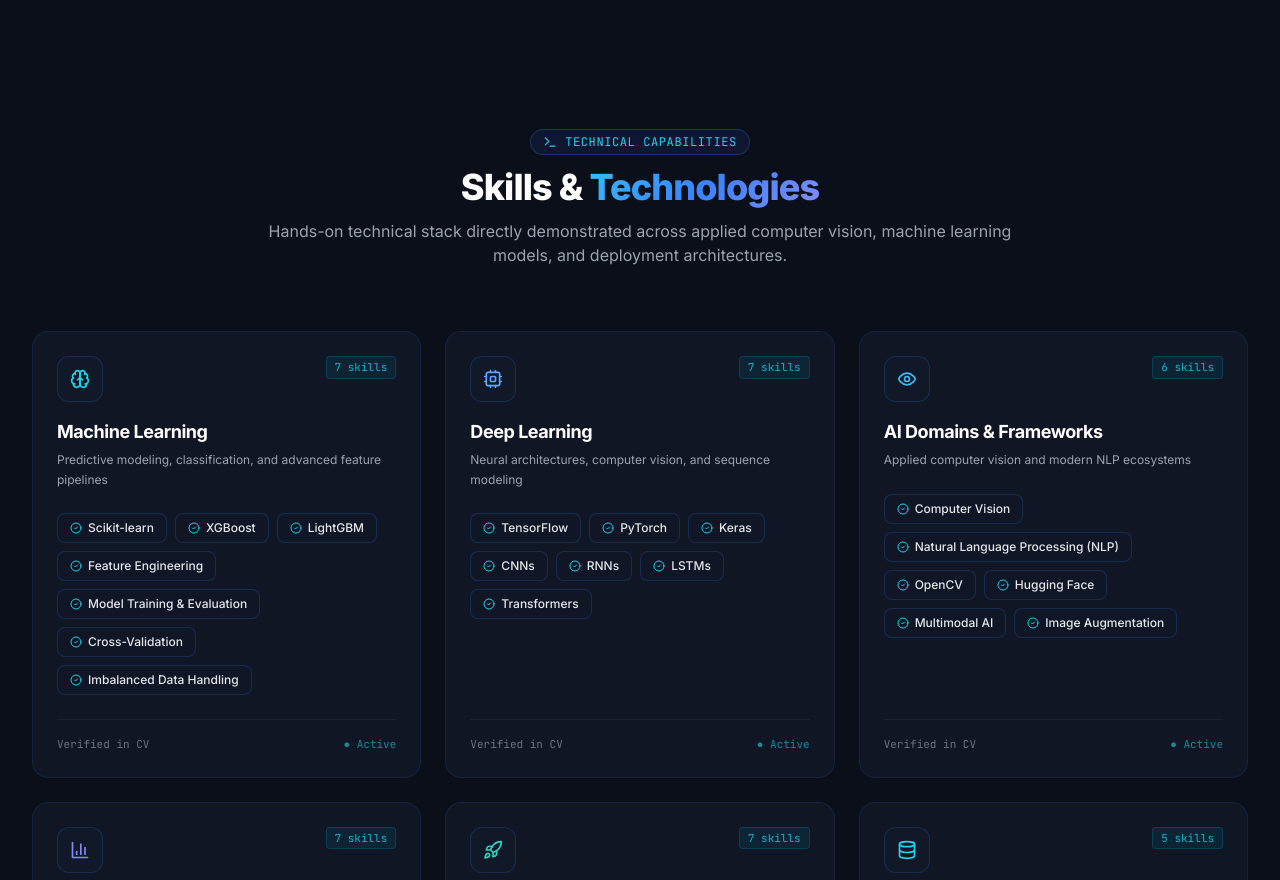
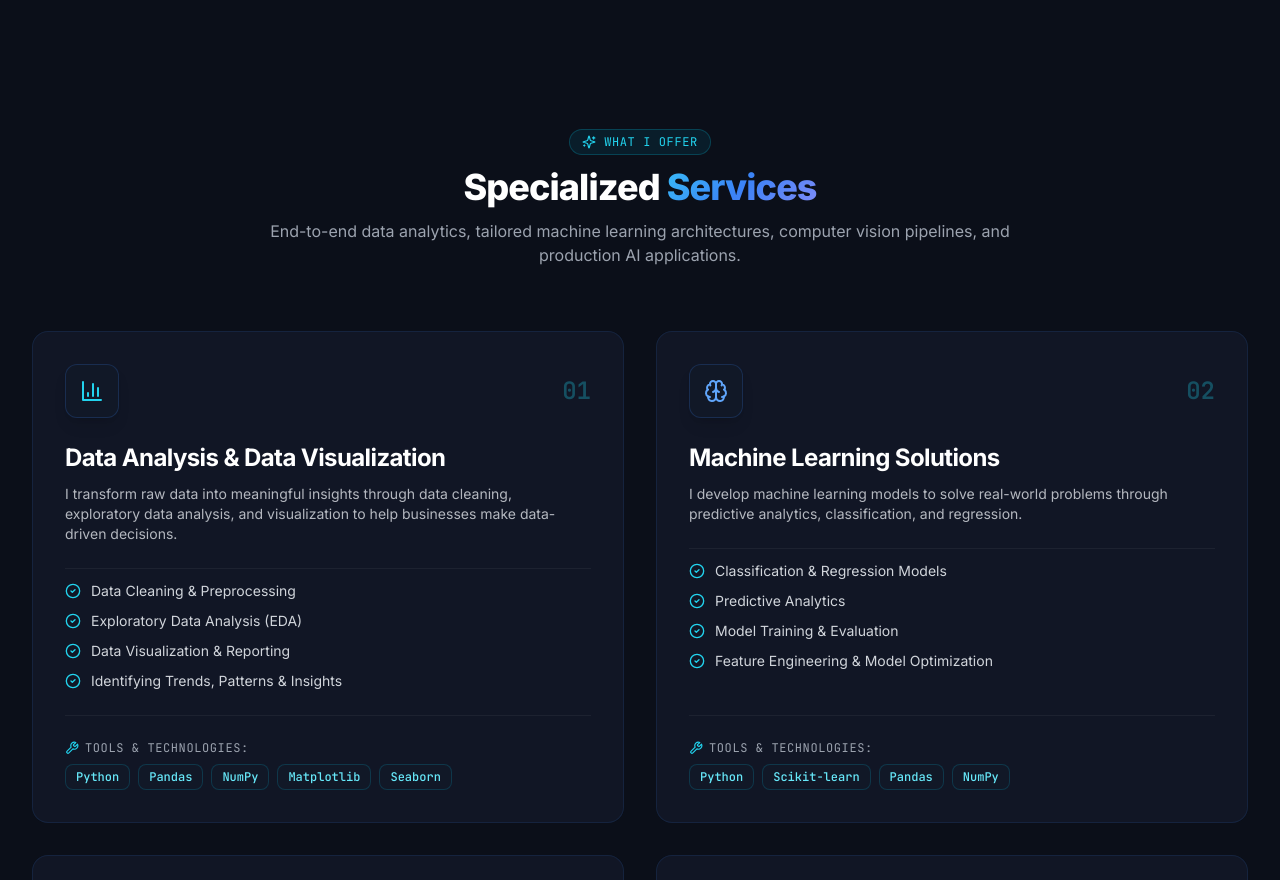
Before and after one commit to abdelrahmankarkar7-sys/Abd-El-Rahman-Karkar-portfolio, a React (Vite) app: page / in a window 1280 px wide. Shown: the part 1920-2800 px from the top of the page. Built offline with nearby package versions, Linux system fonts and the light colour scheme.

Commit message:
feat: add modern 2x2 Services section

```diff
--- a/src/App.jsx
+++ b/src/App.jsx
@@ -3,6 +3,7 @@ import ScrollProgress from './components/ScrollProgress';
 import Navbar from './components/Navbar';
 import Hero from './components/Hero';
 import About from './components/About';
+import Services from './components/Services';
 import Skills from './components/Skills';
 import Projects from './components/Projects';
 import Experience from './components/Experience';
@@ -25,6 +26,7 @@ export default function App() {
       <main className="flex-grow">
         <Hero />
         <About />
+        <Services />
         <Skills />
         <Projects />
         <Experience />
--- a/src/components/Navbar.jsx
+++ b/src/components/Navbar.jsx
@@ -19,6 +19,7 @@ export default function Navbar() {
   const navLinks = [
     { name: 'Home', href: '#home' },
     { name: 'About', href: '#about' },
+    { name: 'Services', href: '#services' },
     { name: 'Skills', href: '#skills' },
     { name: 'Projects', href: '#projects' },
     { name: 'Experience', href: '#experience' },
--- /dev/null
+++ b/src/components/Services.jsx
@@ -0,0 +1,108 @@
+import React from 'react';
+import { BarChart3, Brain, Eye, Rocket, CheckCircle2, Sparkles, Wrench } from 'lucide-react';
+import { servicesData } from '../data/portfolio';
+
+export default function Services() {
+  const getServiceIcon = (id) => {
+    switch (id) {
+      case 'data-analysis':
+        return <BarChart3 className="w-6 h-6 text-cyan-400" />;
+      case 'machine-learning':
+        return <Brain className="w-6 h-6 text-blue-400" />;
+      case 'deep-learning-cv':
+        return <Eye className="w-6 h-6 text-sky-400" />;
+      case 'deployment-web-apps':
+        return <Rocket className="w-6 h-6 text-teal-400" />;
+      default:
+        return <Sparkles className="w-6 h-6 text-cyan-400" />;
+    }
+  };
+
+  return (
+    <section id="services" className="py-20 px-4 sm:px-6 lg:px-8 relative z-10 bg-[#0B0F19]/40">
+      <div className="max-w-7xl mx-auto">
+
+        {/* Section Header */}
+        <div className="text-center max-w-3xl mx-auto mb-16 space-y-3">
+          <div className="inline-flex items-center gap-2 px-3 py-1 rounded-full bg-cyan-950/40 border border-cyan-500/25 text-cyan-400 text-xs font-mono uppercase tracking-wider">
+            <Sparkles className="w-3.5 h-3.5" />
+            <span>What I Offer</span>
+          </div>
+          <h2 className="text-3xl sm:text-4xl font-extrabold text-white tracking-tight">
+            Specialized <span className="text-gradient">Services</span>
+          </h2>
+          <p className="text-gray-400 text-sm sm:text-base leading-relaxed">
+            End-to-end data analytics, tailored machine learning architectures, computer vision pipelines, and production AI applications.
+          </p>
+        </div>
+
+        {/* 2x2 Balanced Side-by-Side Services Grid */}
+        <div className="grid grid-cols-1 md:grid-cols-2 gap-8 items-stretch">
+          {servicesData.map((service) => (
+            <div
+              key={service.id}
+              className="glass-card glass-card-hover rounded-2xl p-7 sm:p-8 flex flex-col justify-between border border-blue-500/15 group relative overflow-hidden"
+            >
+              {/* Top Accent Gradient Line on Hover */}
+              <div className="absolute top-0 left-0 right-0 h-1 bg-gradient-to-r from-cyan-400 via-blue-500 to-indigo-500 opacity-0 group-hover:opacity-100 transition-opacity duration-300" />
+
+              <div className="space-y-6">
+
+                {/* Header: Icon & Number Badge */}
+                <div className="flex items-center justify-between">
+                  <div className="p-3.5 rounded-xl bg-[#111827] border border-blue-500/20 group-hover:border-cyan-400/50 transition-colors shadow-lg">
+                    {getServiceIcon(service.id)}
+                  </div>
+                  <span className="font-mono text-xl sm:text-2xl font-black text-cyan-400/30 group-hover:text-cyan-400/80 transition-colors">
+                    {service.number}
+                  </span>
+                </div>
+
+                {/* Title & Description */}
+                <div className="space-y-2.5">
+                  <h3 className="text-xl sm:text-2xl font-bold text-white tracking-tight group-hover:text-cyan-300 transition-colors">
+                    {service.title}
+                  </h3>
+                  <p className="text-gray-300/85 text-xs sm:text-sm leading-relaxed">
+                    {service.description}
+                  </p>
+                </div>
+
+                {/* Key Deliverables / Features List */}
+                <div className="space-y-2.5 pt-3 border-t border-white/5">
+                  {service.features.map((feature, fIdx) => (
+                    <div key={fIdx} className="flex items-start gap-2.5 text-xs sm:text-sm text-gray-300 leading-snug">
+                      <CheckCircle2 className="w-4 h-4 text-cyan-400 shrink-0 mt-0.5 group-hover:scale-110 transition-transform" />
+                      <span>{feature}</span>
+                    </div>
+                  ))}
+                </div>
+
+              </div>
+
+              {/* Tools & Technologies Footer */}
+              <div className="pt-6 mt-6 border-t border-white/5 space-y-2">
+                <div className="flex items-center gap-1.5 text-xs font-mono text-gray-400">
+                  <Wrench className="w-3.5 h-3.5 text-cyan-400" />
+                  <span className="uppercase tracking-wider">Tools & Technologies:</span>
+                </div>
+                <div className="flex flex-wrap gap-2">
+                  {service.tools.map((tool, tIdx) => (
+                    <span
+                      key={tIdx}
+                      className="px-2.5 py-1 rounded-lg text-xs font-medium font-mono bg-[#111827] text-cyan-300 border border-cyan-500/20 group-hover:border-cyan-500/40 transition-colors"
+                    >
+                      {tool}
+                    </span>
+                  ))}
+                </div>
+              </div>
+
+            </div>
+          ))}
+        </div>
+
+      </div>
+    </section>
+  );
+}
--- a/src/data/portfolio.js
+++ b/src/data/portfolio.js
@@ -235,3 +235,59 @@ export const languagesData = [
   { language: "Arabic", proficiency: "Native" },
   { language: "English", proficiency: "Intermediate" }
 ];
+
+export const servicesData = [
+  {
+    id: "data-analysis",
+    number: "01",
+    title: "Data Analysis & Data Visualization",
+    description: "I transform raw data into meaningful insights through data cleaning, exploratory data analysis, and visualization to help businesses make data-driven decisions.",
+    features: [
+      "Data Cleaning & Preprocessing",
+      "Exploratory Data Analysis (EDA)",
+      "Data Visualization & Reporting",
+      "Identifying Trends, Patterns & Insights"
+    ],
+    tools: ["Python", "Pandas", "NumPy", "Matplotlib", "Seaborn"]
+  },
+  {
+    id: "machine-learning",
+    number: "02",
+    title: "Machine Learning Solutions",
+    description: "I develop machine learning models to solve real-world problems through predictive analytics, classification, and regression.",
+    features: [
+      "Classification & Regression Models",
+      "Predictive Analytics",
+      "Model Training & Evaluation",
+      "Feature Engineering & Model Optimization"
+    ],
+    tools: ["Python", "Scikit-learn", "Pandas", "NumPy"]
+  },
+  {
+    id: "deep-learning-cv",
+    number: "03",
+    title: "Deep Learning & Computer Vision",
+    description: "I develop deep learning models to analyze images and visual data, enabling AI-powered solutions for image recognition, classification, and object detection.",
+    features: [
+      "Image Classification & Recognition",
+      "Object Detection",
+      "CNN Model Development",
+      "Image Preprocessing & Augmentation",
+      "Model Training & Performance Evaluation"
+    ],
+    tools: ["Python", "TensorFlow", "Keras", "OpenCV", "NumPy"]
+  },
+  {
+    id: "deployment-web-apps",
+    number: "04",
+    title: "AI Model Deployment & Web Applications",
+    description: "I turn machine learning models into interactive web applications that allow users to explore data and get AI-powered predictions.",
+    features: [
+      "ML Model Integration",
+      "Interactive AI Applications",
+      "Data Upload & Prediction Interfaces",
+      "AI-Powered Dashboards"
+    ],
+    tools: ["Python", "Streamlit", "Scikit-learn"]
+  }
+];
```
Also changed, not shown: 1 other file (tests, documents, lock files or other folders).
